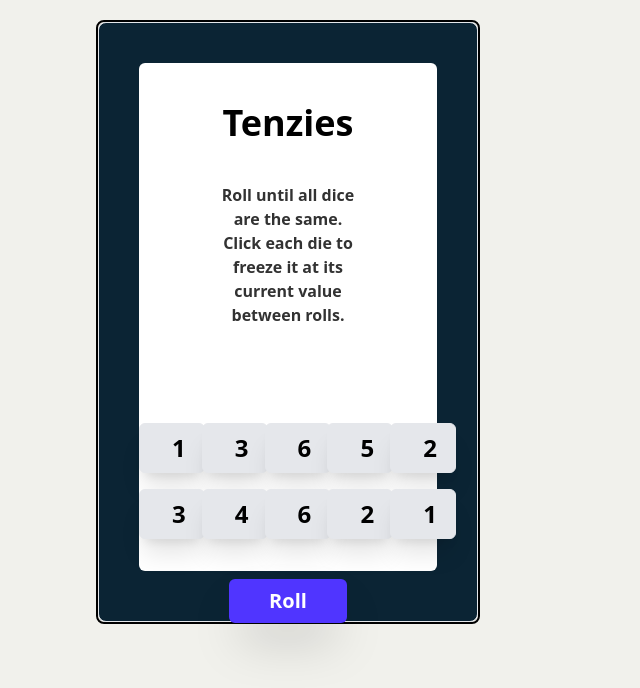
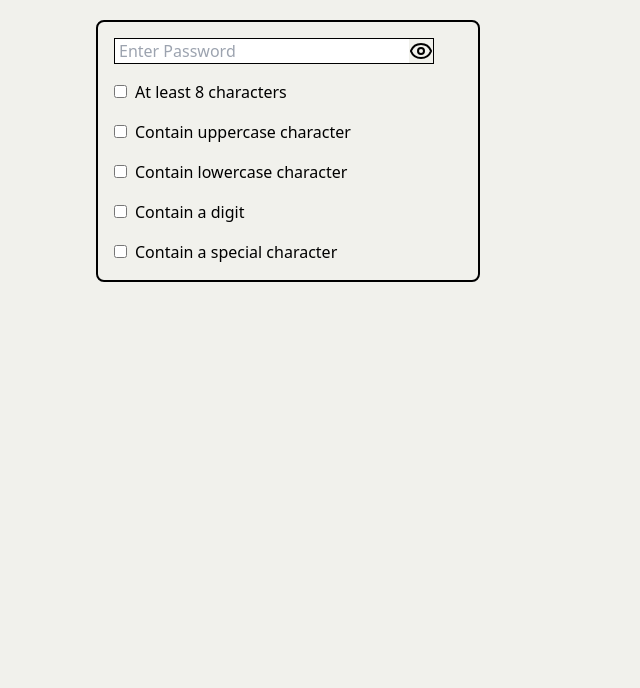
Before and after one commit to Theogene120/react-thegym-practice, a React (Vite) app: page / in a window 1280 px wide. Shown: the top 688 px of the page, without its empty margins (0-640 px from the left). Built offline with nearby package versions, Linux system fonts and the light colour scheme.

Commit message:
Mental model question

```diff
--- /dev/null
+++ b/src/MentalModel.jsx
@@ -0,0 +1,50 @@
+import React from "react";
+
+function MentalModel(){
+    const [text, setText] = React.useState('')
+    const condition = [
+        {label : 'At least 8 characters', isChecked: text.length >= 8},
+        {label : 'Contain uppercase character', isChecked: text.split('').some(v => v > 'A' && v < 'Z')},
+        {label : 'Contain lowercase character', isChecked: text.split('').some(v => v > 'a' && v < 'z')},
+        {label : 'Contain a digit', isChecked: text.split('').some(v => !isNaN(v))},
+        {label : 'Contain a special character', isChecked: text.split('').some(ch =>
+            !( (ch >= 'a' && ch <= 'z') ||
+                (ch >= 'A' && ch <= 'Z') ||
+                (ch >= '0' && ch <= '9') )
+        )}
+    ]
+
+    const [show, setShow] = React.useState(false)
+
+    function handleShow(){
+        setShow(prev => !prev)
+    }
+
+
+
+    function handleChanges(e){
+        let text = e.target.value
+        setText(text)
+    }
+
+
+    return(
+        <div>
+            <div className="m-4 border border-black w-80 flex">
+                <input onChange={(e) => handleChanges(e)} className="outline-none pl-1 w-full" placeholder="Enter Password" type={show ? 'text' : 'password'} />
+                <button onClick={handleShow}><svg xmlns="http://www.w3.org/2000/svg" width="24" height="24" viewBox="0 0 24 24" fill="none" stroke="currentColor" stroke-width="2" stroke-linecap="round" stroke-linejoin="round" class="lucide lucide-eye-icon lucide-eye"><path d="M2.062 12.348a1 1 0 0 1 0-.696 10.75 10.75 0 0 1 19.876 0 1 1 0 0 1 0 .696 10.75 10.75 0 0 1-19.876 0"/><circle cx="12" cy="12" r="3"/></svg></button>
+            </div>
+            <div>
+                {condition.map(box =>
+                <div className="m-4">
+                <input type="checkbox" checked={box.isChecked} name={box.name} />
+                <label className="mx-2">{box.label}</label>
+                <br />
+                </div>
+            )}
+            </div>
+        </div>
+    )
+}
+
+export default MentalModel;
--- a/src/main.jsx
+++ b/src/main.jsx
@@ -11,10 +11,11 @@ import Tenzies from "./components/Tenzies";
 import Fetch from '/src/components/Fetch.jsx'
 //import WindowTracker from "./components/WindowTruck";
 import "./index.css";
+import MentalModel from "./MentalModel";
 
 import App from './components/Suspense'
 createRoot(document.getElementById("root")).render(
   <StrictMode>
-    <Tenzies />
+    <MentalModel />
   </StrictMode>,
 );
```
